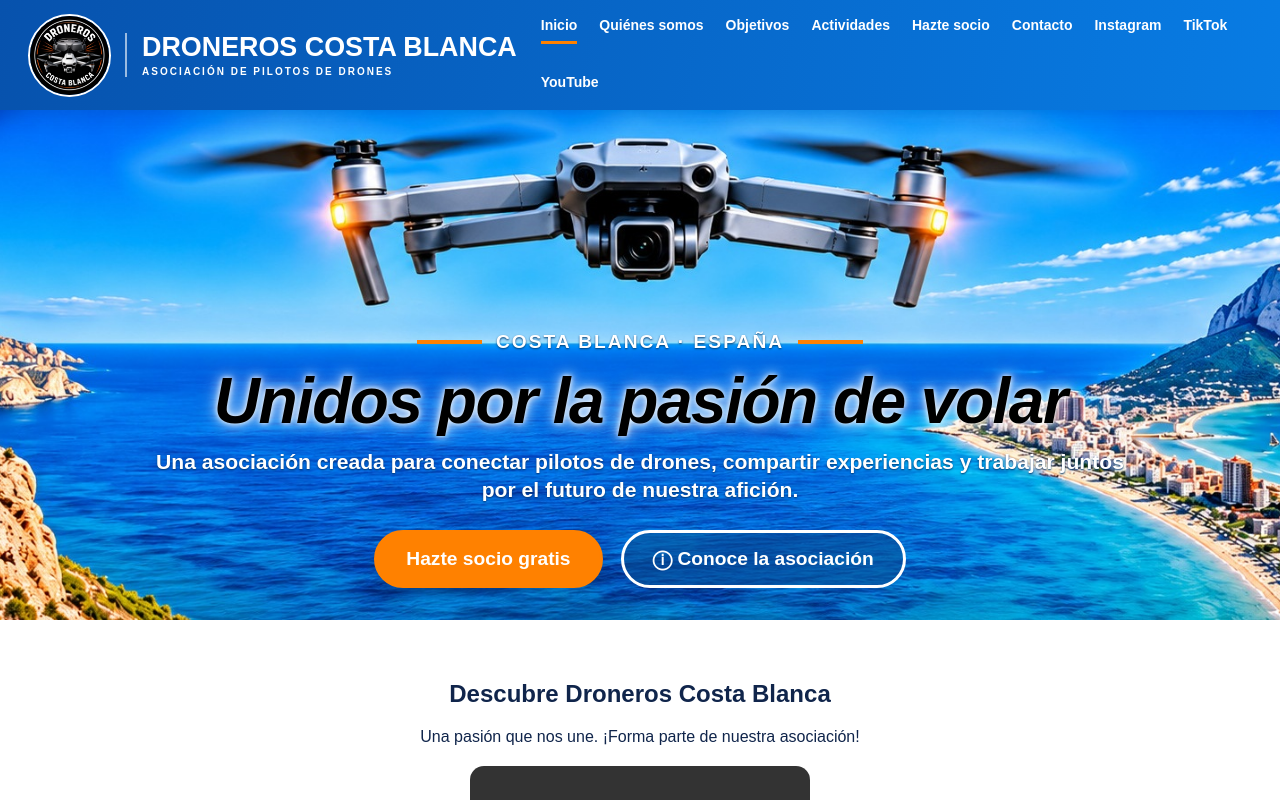
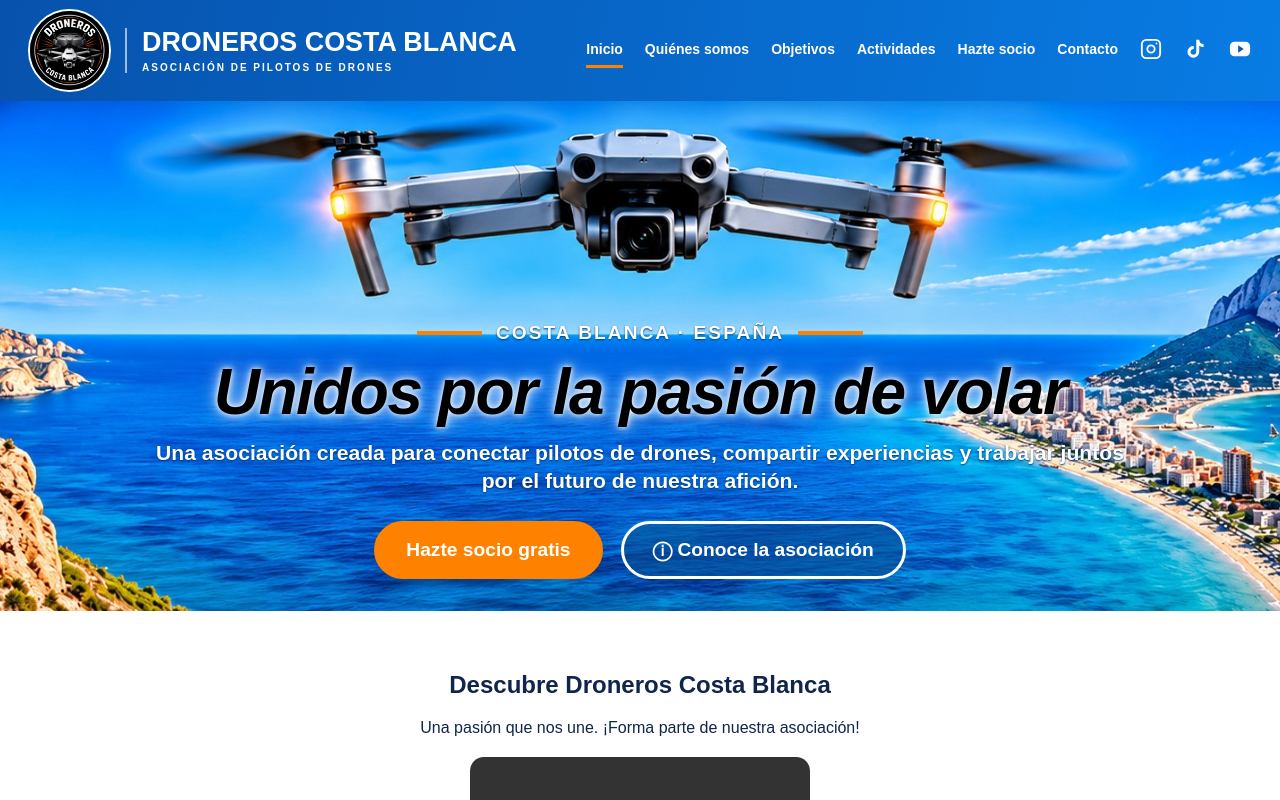
Before and after one commit to droneroscostablanca-prog/droneroscostablanca-prog.github.io, a plain HTML site: page index.html in a window 1280 px wide. Shown: the top 800 px of the page. Drawn offline with Linux system fonts and the light colour scheme; grey boxes are pictures that could not be loaded.

Commit message:
Añadir iconos de redes sociales

```diff
--- a/index.html
+++ b/index.html
@@ -11,9 +11,11 @@
 
 </style></head><body>
 <header><nav aria-label="Navegación principal" class="nav"><a class="brand" href="#inicio"><img alt="Logotipo oficial de Droneros Costa Blanca" src="logo.jpg"/><span class="brand-copy"><strong>DRONEROS COSTA BLANCA</strong><small>ASOCIACIÓN DE PILOTOS DE DRONES</small></span></a><div class="links"><a href="#inicio">Inicio</a><a href="#quienes">Quiénes somos</a><a href="#objetivos">Objetivos</a><a href="#actividades">Actividades</a><a href="https://forms.gle/3wX9oJAcuu3ULd7h8" rel="noopener noreferrer" target="_blank">Hazte socio</a><a href="#contacto">Contacto</a>
-<a href="https://www.instagram.com/droneroscostablanca/" target="_blank" rel="noopener noreferrer" aria-label="Instagram de Droneros Costa Blanca">Instagram</a>
-<a href="https://www.tiktok.com/@droneroscostablan3" target="_blank" rel="noopener noreferrer" aria-label="TikTok de Droneros Costa Blanca">TikTok</a>
-<a href="https://www.youtube.com/channel/UCK1ML9EFjQYZbpcHgLz9mRQ" target="_blank" rel="noopener noreferrer" aria-label="YouTube de Droneros Costa Blanca">YouTube</a>
+
+<a href="https://www.instagram.com/droneroscostablanca/" target="_blank" rel="noopener noreferrer" aria-label="Instagram" title="Instagram"><svg width="22" height="22" viewBox="0 0 24 24" fill="none" stroke="currentColor" stroke-width="2" stroke-linecap="round" stroke-linejoin="round" style="vertical-align:middle"><rect x="2" y="2" width="20" height="20" rx="5"/><circle cx="12" cy="12" r="4"/><circle cx="18" cy="6" r="1" fill="currentColor" stroke="none"/></svg></a>
+<a href="https://www.tiktok.com/@droneroscostablan3" target="_blank" rel="noopener noreferrer" aria-label="TikTok" title="TikTok"><svg width="22" height="22" viewBox="0 0 24 24" fill="currentColor" style="vertical-align:middle"><path d="M16.6 2h-3.2v13.1a3.1 3.1 0 1 1-2.7-3.1V8.7a6.4 6.4 0 1 0 5.9 6.4V8.4a8.2 8.2 0 0 0 4.8 1.5V6.7A5 5 0 0 1 16.6 2Z"/></svg></a>
+<a href="https://www.youtube.com/channel/UCK1ML9EFjQYZbpcHgLz9mRQ" target="_blank" rel="noopener noreferrer" aria-label="YouTube" title="YouTube"><svg width="24" height="22" viewBox="0 0 24 24" fill="none" style="vertical-align:middle"><rect x="1" y="4" width="22" height="16" rx="5" fill="currentColor"/><path d="m10 8 6 4-6 4Z" fill="#0759af"/></svg></a>
+
 </div></nav></header>
 <main><section class="hero" id="inicio"><div class="hero-content"><div class="eyebrow">COSTA BLANCA · ESPAÑA</div><h1>Unidos por la pasión de volar</h1><p>Una asociación creada para conectar pilotos de drones, compartir experiencias y trabajar juntos por el futuro de nuestra afición.</p><div class="buttons"><a class="btn primary" href="https://forms.gle/3wX9oJAcuu3ULd7h8" rel="noopener noreferrer" target="_blank">Hazte socio gratis</a><a class="btn" href="#quienes">ⓘ Conoce la asociación</a></div></div></section>
 
```
